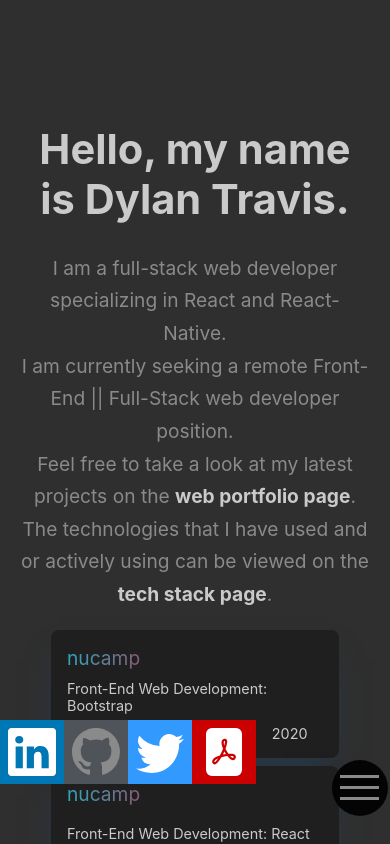
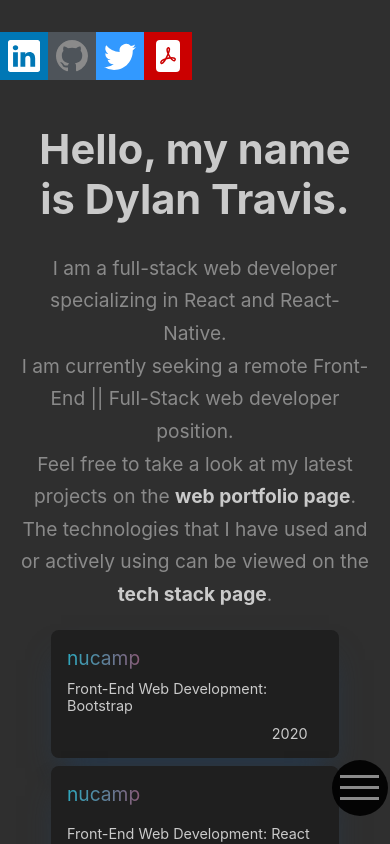
Before and after one commit to asendice/dtravsite, a React (Create React App) app in the folder client/: page / in a window 390 px wide. Built offline with nearby package versions, Linux system fonts and the light colour scheme.

Commit message:
adjusted socials component for mobile

```diff
--- a/client/src/components/about/socials.module.css
+++ b/client/src/components/about/socials.module.css
@@ -76,8 +76,13 @@
 
 @media only screen and (max-width: 1000px){
   .container {
-    top: 45rem;
+    top: 2rem;
     display: flex;
     flex-direction: row;
   }
+  .iconContainer {
+    height: 3rem;
+    width: 3rem;
+    font-size: 2rem;
+  }
 }
```
